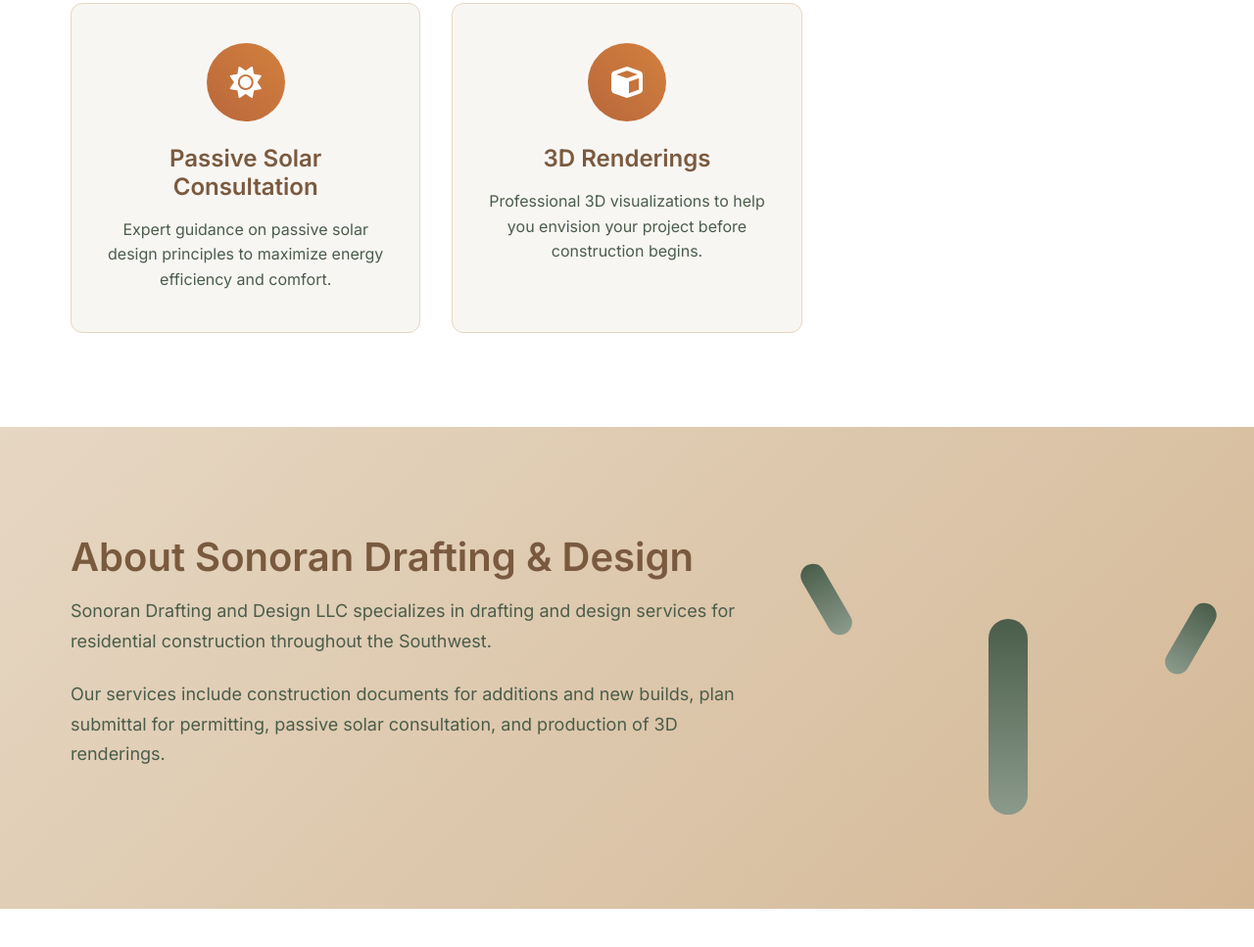
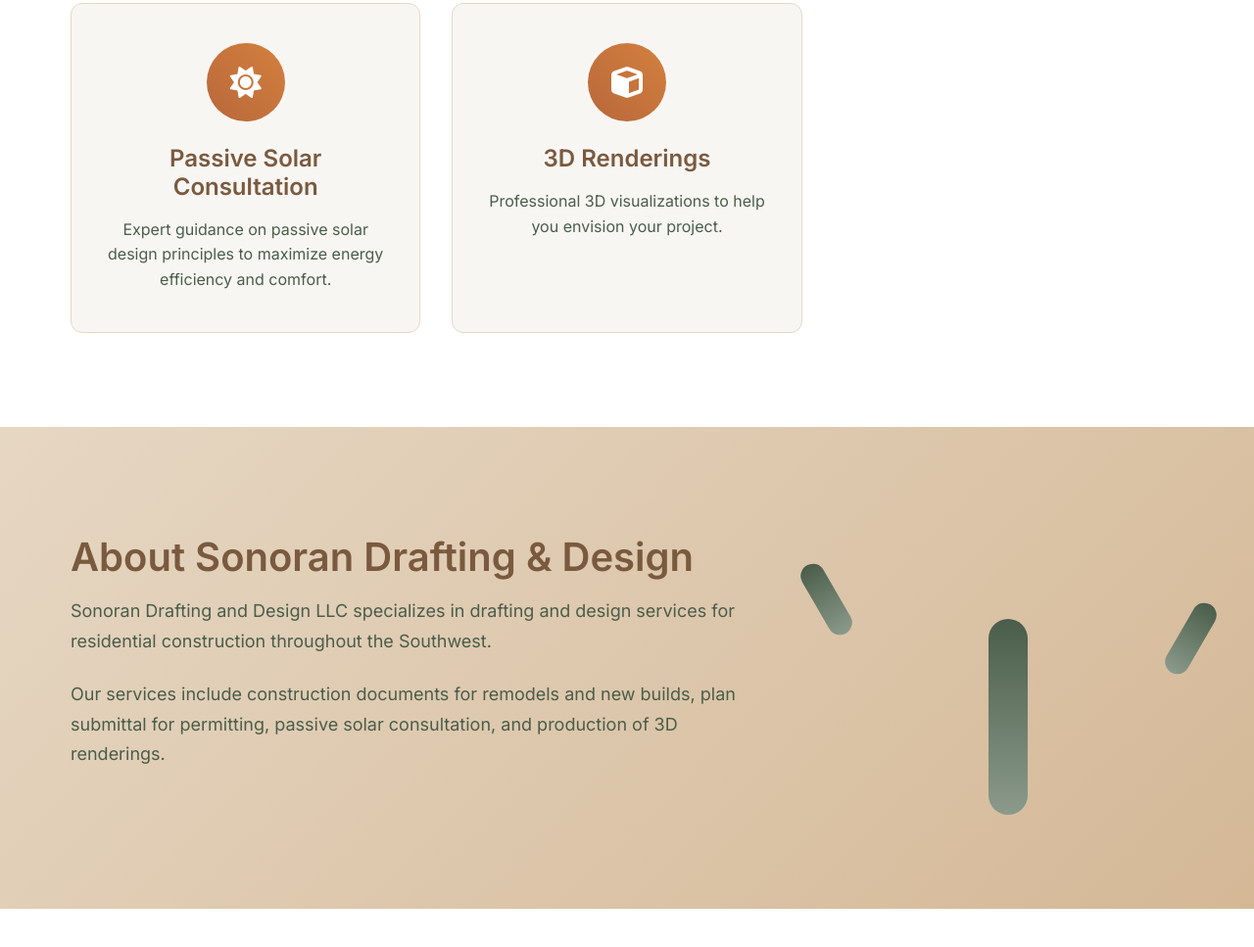
Before and after one commit to andrewhuntington77-ui/SonoranDrafting, a plain HTML site: page index.html in a window 1280 px wide. Shown: the part 1418-2385 px from the top of the page at 98% size. Drawn offline with Linux system fonts and the light colour scheme.

Commit message:
Update index.html

```diff
--- a/index.html
+++ b/index.html
@@ -97,7 +97,7 @@
                             <i class="fas fa-cube"></i>
                         </div>
                         <h3>3D Renderings</h3>
-                        <p>Professional 3D visualizations to help you envision your project before construction begins.</p>
+                        <p>Professional 3D visualizations to help you envision your project.</p>
                     </div>
                 </div>
             </div>
@@ -115,7 +115,7 @@
                         </p>
                         <p>
                             Our services include construction
-                            documents for additions and new builds, plan submittal for permitting, passive solar consultation, and production
+                            documents for remodels and new builds, plan submittal for permitting, passive solar consultation, and production
                             of 3D renderings.
                         </p>
                         <div class="about-stats">
```
